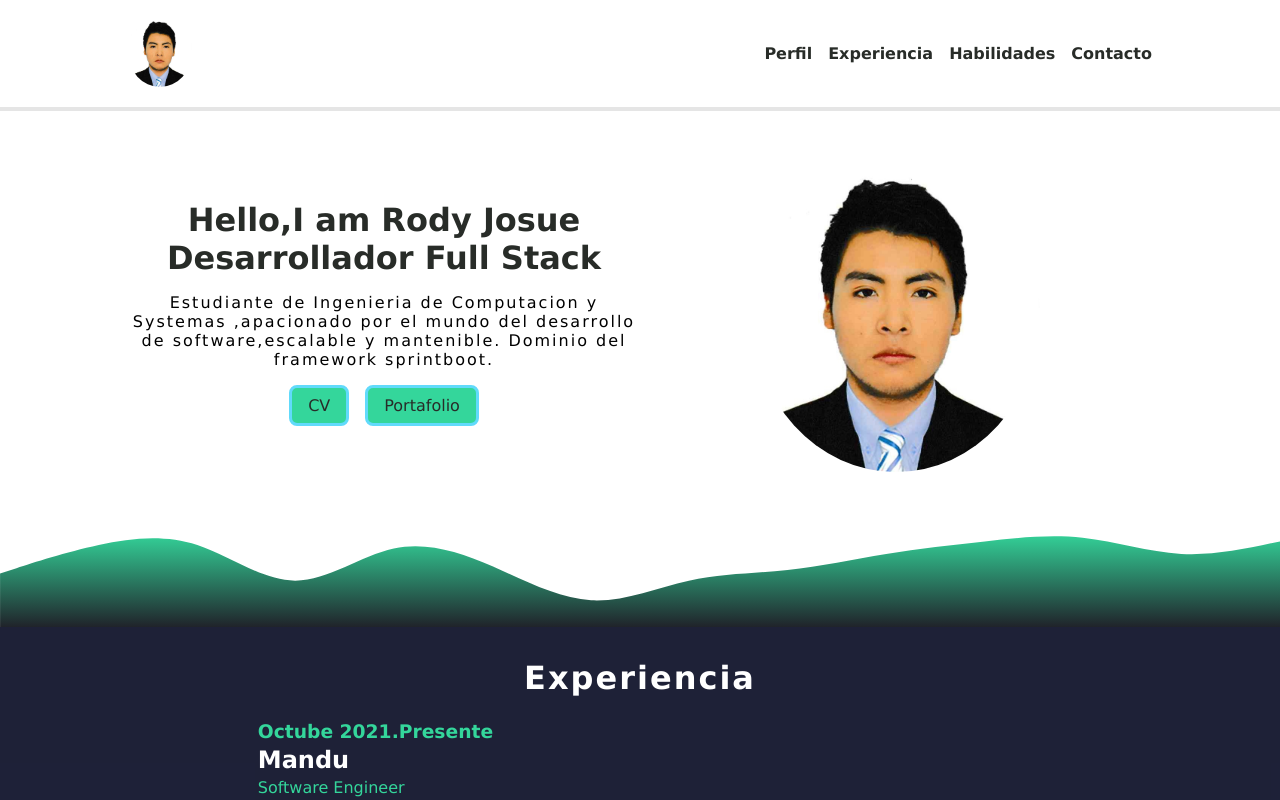
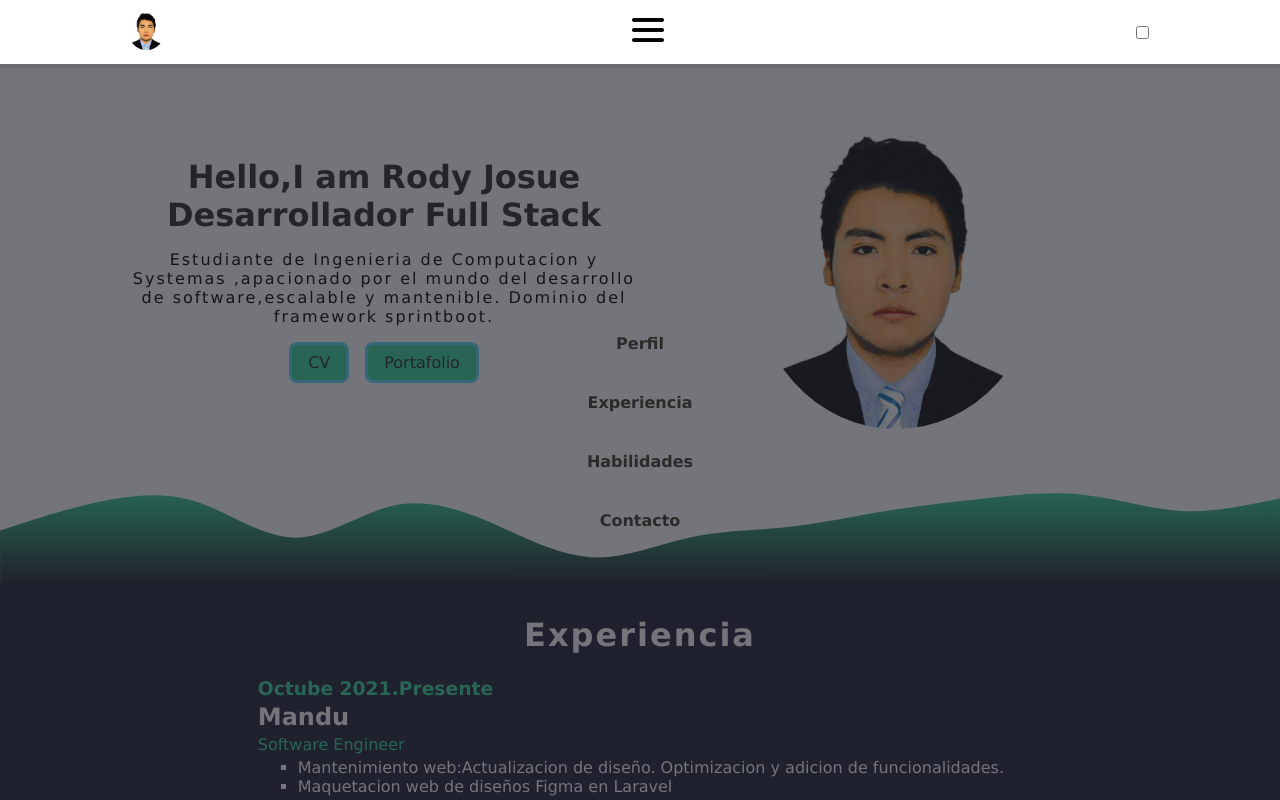
Before and after one commit to josueCoder/BOOTCAMP-FRONTEND-2022, a plain HTML site: page semana-1/WEB-PERSONAL/index.html in a window 1280 px wide. Shown: the top 800 px of the page. Drawn offline with nearby package versions, Linux system fonts and the light colour scheme.

Commit message:
add menu hamburguesa a la web personal

```diff
--- a/semana-1/WEB-PERSONAL/css/index.css
+++ b/semana-1/WEB-PERSONAL/css/index.css
@@ -4,6 +4,7 @@
     --my-text-color:#4b22f4;
     --theme-color:#fff;
     --inverse-theme-color:#20232a;
+    --color-box-shadow:#20232a9f;
 }
 
 .body{
@@ -16,25 +17,44 @@
     position: sticky;
     top: 0;
     background-color: white;
+
+
 }
 .header-nav{
     max-width: 1024px;
     display: flex;
     justify-content:space-between;
     align-items: center;
-    padding: 1rem 2rem;
+    padding: 0 2rem;
     margin: auto;
+    height: 4rem;
 }
 .header-nav__logo-container{
-    display: none;
+
+    display: block;
+    max-width: 2.3rem;
+
 }
+
 .header-nav__logo{
     width: 100%;
     border-radius: 50%;
 }
 .header-nav__link-lists{
+    background-color: var(--color-box-shadow);
+    position: fixed;
+    top: 4rem;
+    bottom: 0;
+    left: 0;
+    right:0;
+
+
     display: flex;
-    gap: 1rem;
+    flex-direction: column;
+    justify-content: center;
+    align-items: center;
+
+    gap: 2.5rem;
     list-style: none;
     padding: 0;
     margin: 0;
@@ -46,12 +66,19 @@
     font-weight: 900;
     color: #282c28;
     transition: all 0.25s;
-    font-size: 0.9rem;
+    font-size: 1.5rem;
 
 }
 .header-nav__link:hover{
     color:var(--my-text-color) ;
     border-bottom: solid var(--my-color);
+}
+.header-nav__menu-icon-container{
+    width: 2rem;
+    margin: 0;
+}
+.header-nav__menu-icon{
+    width: 100%;
 }
 
 .perfil{
@@ -366,10 +393,7 @@
 
 
 @media(min-width: 854px){
-    .header-nav__logo-container{
-        display: block;
-        max-width: 4rem;
-    }
+
 
     .header-nav__link{
 
--- a/semana-1/WEB-PERSONAL/index.html
+++ b/semana-1/WEB-PERSONAL/index.html
@@ -37,12 +37,18 @@
                      <a href="#contacto" class="header-nav__link">Contacto</a>
                 </li>
              </ul>
+             <label for="menu">
+                 <figure class="header-nav__menu-icon-container">
+                     <img class="header-nav__menu-icon" src="./img/menu-icon.png" alt="icono del menu de navegacion">
+                 </figure>
+             </label>
+             <input type="checkbox" name="menu" id="menu">
         </nav>
     </header>
     <main>
         <article class="perfil"  id="perfil" >
             <div class="perfil-container">
-                <div class="perfil__info  animate__animated animate__bounceInLeft">
+                <div class="perfil__info ">
                     <h1 class="perfil__info-title">Hello,I am Rody Josue Desarrollador Full Stack</h1>
                     <p class="perfil___info-description">
                         Estudiante de Ingenieria de Computacion y Systemas ,apacionado
@@ -55,7 +61,7 @@
                         <a class="perfil__info-link" href="#">Portafolio</a>
                     </div>
                 </div>
-                <div class="perfil__cover-image   animate__animated animate__bounceInRight">
+                <div class="perfil__cover-image">
 
                     <figure class="perfil__image-container">
                         <img class="perfil__image" src="./img/rody-josue-perfil.jpg" alt="rody-josue" width="320px"/>
```
Also changed, not shown: semana-1/WEB-PERSONAL/img/menu-icon.png (added).
